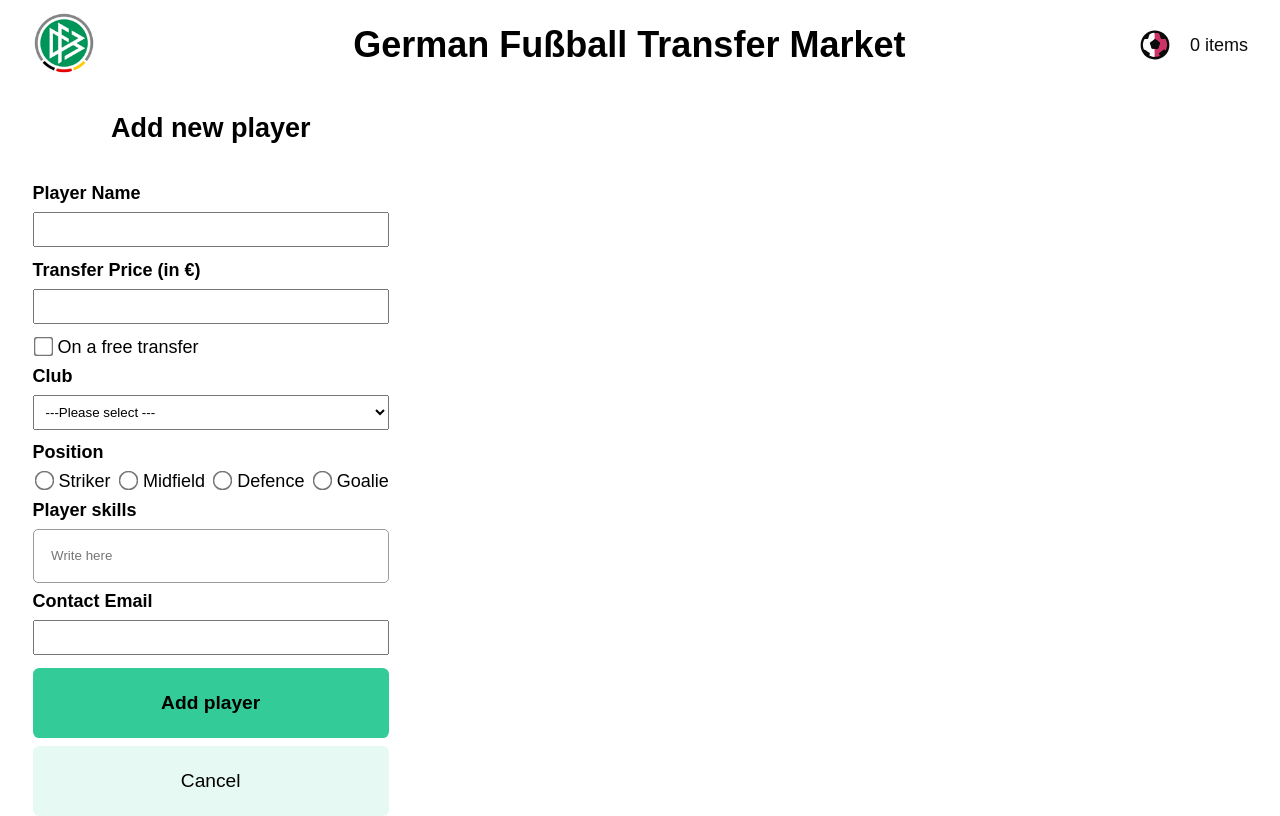
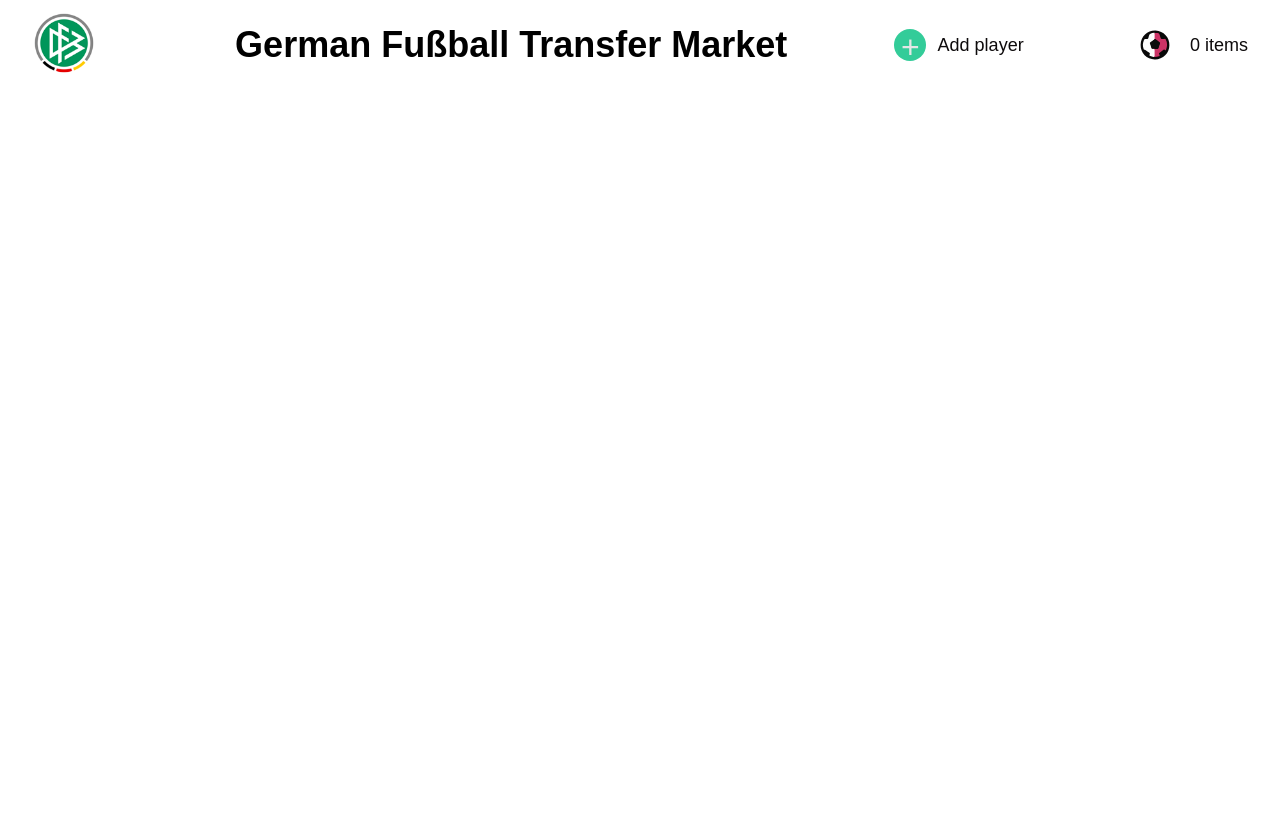
Before and after one commit to miriamhaenle/react-soccer-app, a React (Create React App) app: page / in a window 1280 px wide. Built offline with nearby package versions, Linux system fonts and the light colour scheme.

Commit message:
Created two different pages for form and cards

```diff
--- a/src/App.js
+++ b/src/App.js
@@ -2,6 +2,7 @@
 import styled from 'styled-components/macro';
 import { Switch, Route } from 'react-router-dom';
 import Header from './Header';
+import Home from './pages/Home';
 import PlayerForm from './PlayerForm';
 import PlayerCard from './PlayerCard';
 import ShopingCart from './ShoppingCart';
@@ -38,18 +39,10 @@
       <Header numberOfShoppingCartItems={shoppingCart.length} />
       <Switch>
         <Route exact path="/">
-          <Grid>
-            <PlayerForm onAddPlayer={addPlayer} />
-            <Players>
-              {players.map((player, index) => (
-                <PlayerCard
-                  key={index}
-                  player={player}
-                  onAddToShoppingCart={addToShoppingCart}
-                />
-              ))}
-            </Players>
-          </Grid>
+          <Home players={players} onAddToShoppingCart={addToShoppingCart} />
+        </Route>
+        <Route path="/addplayer">
+          <PlayerForm onAddPlayer={addPlayer} />
         </Route>
         <Route path="/cart">
           <ShopingCart shoppingItems={shoppingCart} />
@@ -60,21 +53,3 @@
 }
 
 export default App;
-
-const Grid = styled.div`
-  display: grid;
-  grid-template-columns: 1fr;
-
-  gap: 1rem;
-  justify-content: center;
-
-  @media (min-width: 576px) {
-    grid-template-columns: 1fr 2fr;
-  }
-`;
-
-const Players = styled.div`
-  display: flex;
-  flex-wrap: wrap;
-  gap: 0.5rem;
-`;
--- a/src/Header.js
+++ b/src/Header.js
@@ -12,6 +12,13 @@
       </NavLink>
 
       <h1>German Fußball Transfer Market</h1>
+
+      <NavLink to="/addplayer">
+        <ShoppingCartDisplay>
+          <PlusIcon>+</PlusIcon>
+          <span>Add player</span>
+        </ShoppingCartDisplay>
+      </NavLink>
 
       <NavLink to="/cart">
         <ShoppingCartDisplay highlight={numberOfShoppingCartItems}>
@@ -56,3 +63,15 @@
 
   font-weight: ${(props) => props.highlight && 'bold'};
 `;
+
+const PlusIcon = styled.span`
+  display: inline-grid;
+  place-items: center;
+  font-size: 2rem;
+  background: hsl(160, 60%, 50%);
+  color: hsl(160, 5%, 90%);
+  border-radius: 50%;
+  height: 2rem;
+  width: 2rem;
+  margin-right: 0.7rem;
+`;
--- /dev/null
+++ b/src/pages/Home.js
@@ -0,0 +1,22 @@
+import styled from 'styled-components';
+import PlayerCard from '../PlayerCard';
+
+export default function ({ players, onAddToShoppingCart }) {
+  return (
+    <Players>
+      {players.map((player, index) => (
+        <PlayerCard
+          key={index}
+          player={player}
+          onAddToShoppingCart={onAddToShoppingCart}
+        />
+      ))}
+    </Players>
+  );
+}
+
+const Players = styled.div`
+  display: flex;
+  flex-wrap: wrap;
+  gap: 0.5rem;
+`;
```
